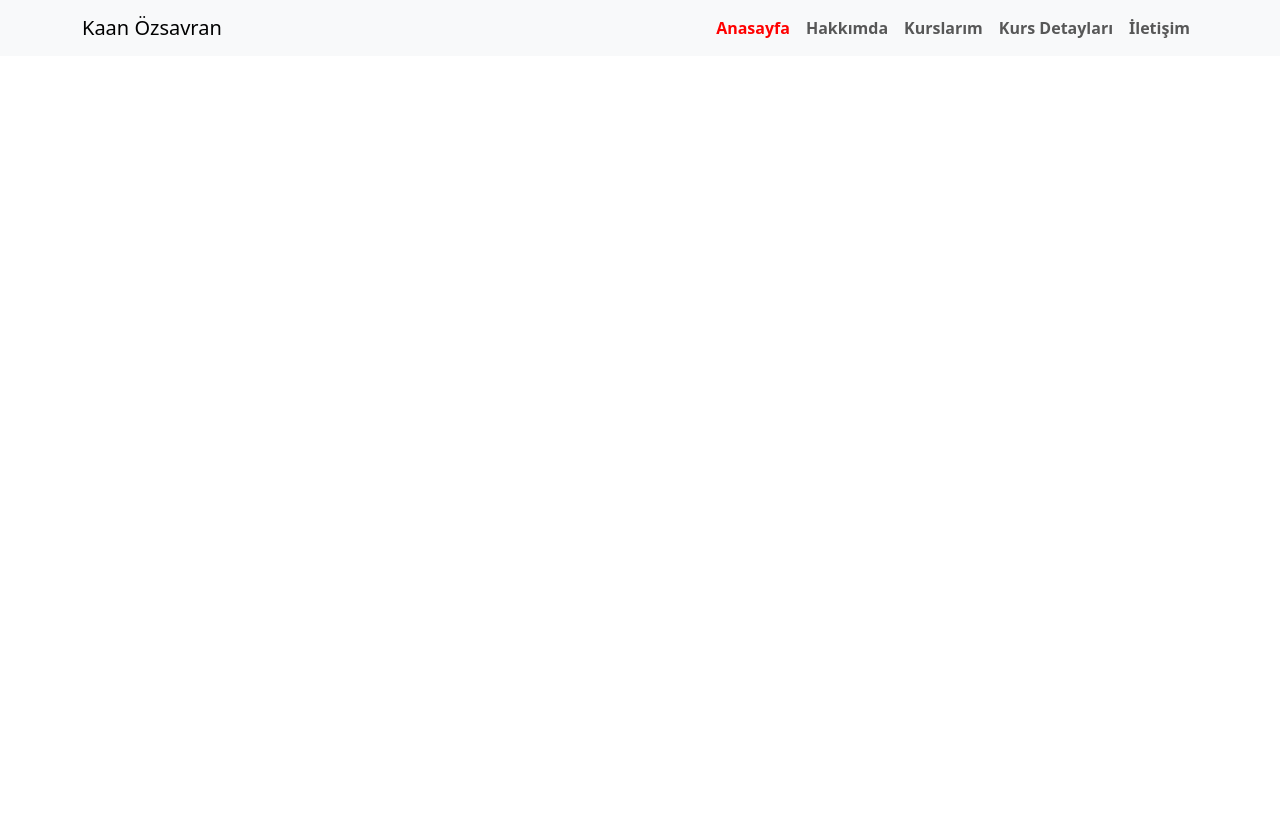
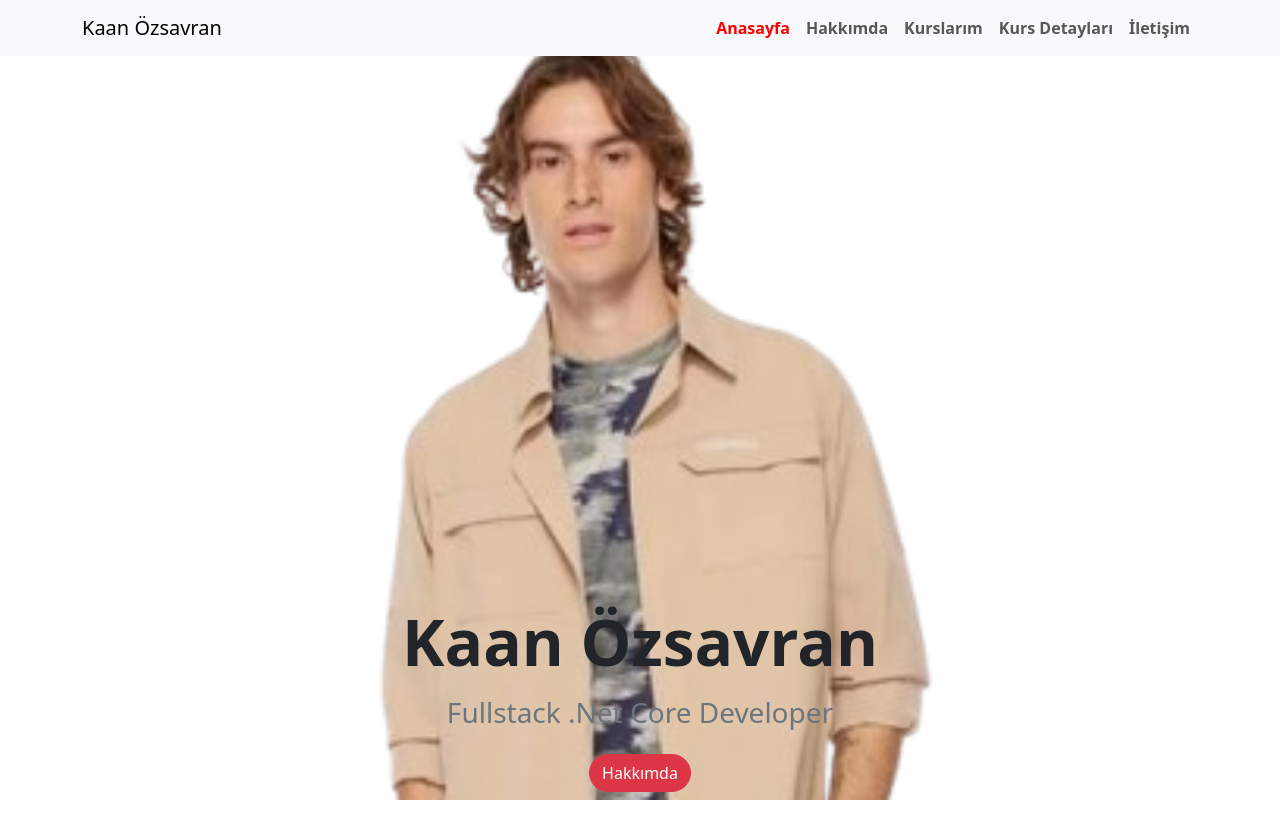
Before and after one commit to kaanozsavran/PersonalWebSite, a plain HTML site: page index.html in a window 1280 px wide. Shown: the top 838 px of the page. After the commit the page ends 800 px from the top, so only its background shows below. Drawn offline with nearby package versions, Linux system fonts and the light colour scheme.

Commit message:
add home section

```diff
--- a/index.html
+++ b/index.html
@@ -41,7 +41,15 @@
         </div>
     </nav>
 
-    <div id="home" style="min-height: 2000px;"></div>
+    <section class="min-vh-100 d-flex flex-column justify-content-end align-items-center" id="home"
+        style="background-image: url('img/firstimg.png');background-size:cover;">
+
+        <div class="text-center">
+            <p class="display-3 mb-3 fw-bolder">Kaan Özsavran</p>
+            <h6 class=" fs-3 text-secondary text-capitalize mb-4">Fullstack .net Core Developer</h6>
+        </div>
+        <a class="btn btn-danger rounded-pill mb-2" href="#about">Hakkımda</a>
+    </section>
 
 
     <script src="https://cdn.jsdelivr.net/npm/bootstrap@5.3.3/dist/js/bootstrap.bundle.min.js"
```
Also changed, not shown: img/firstimg.png (added), img/kaan1.png (deleted), img/png-transparent-man-in-suit-thumbnail.png (deleted).
